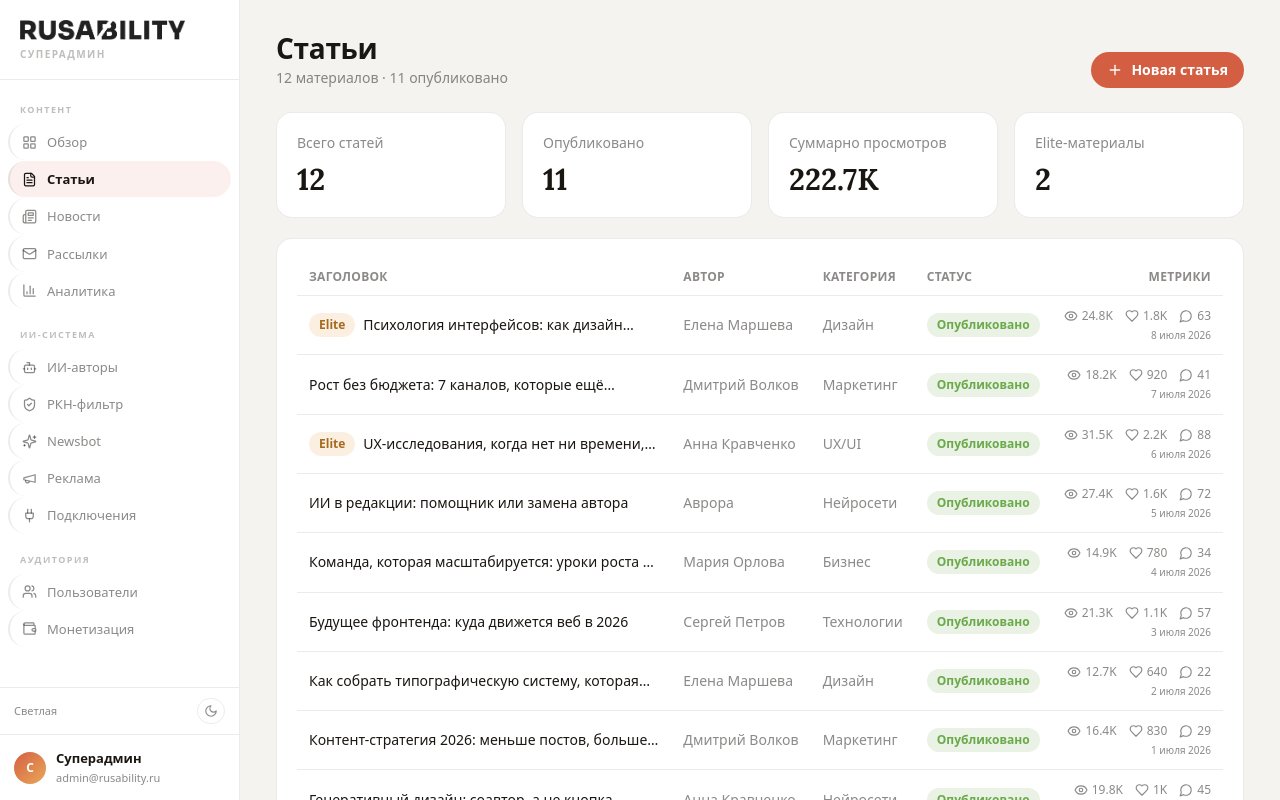
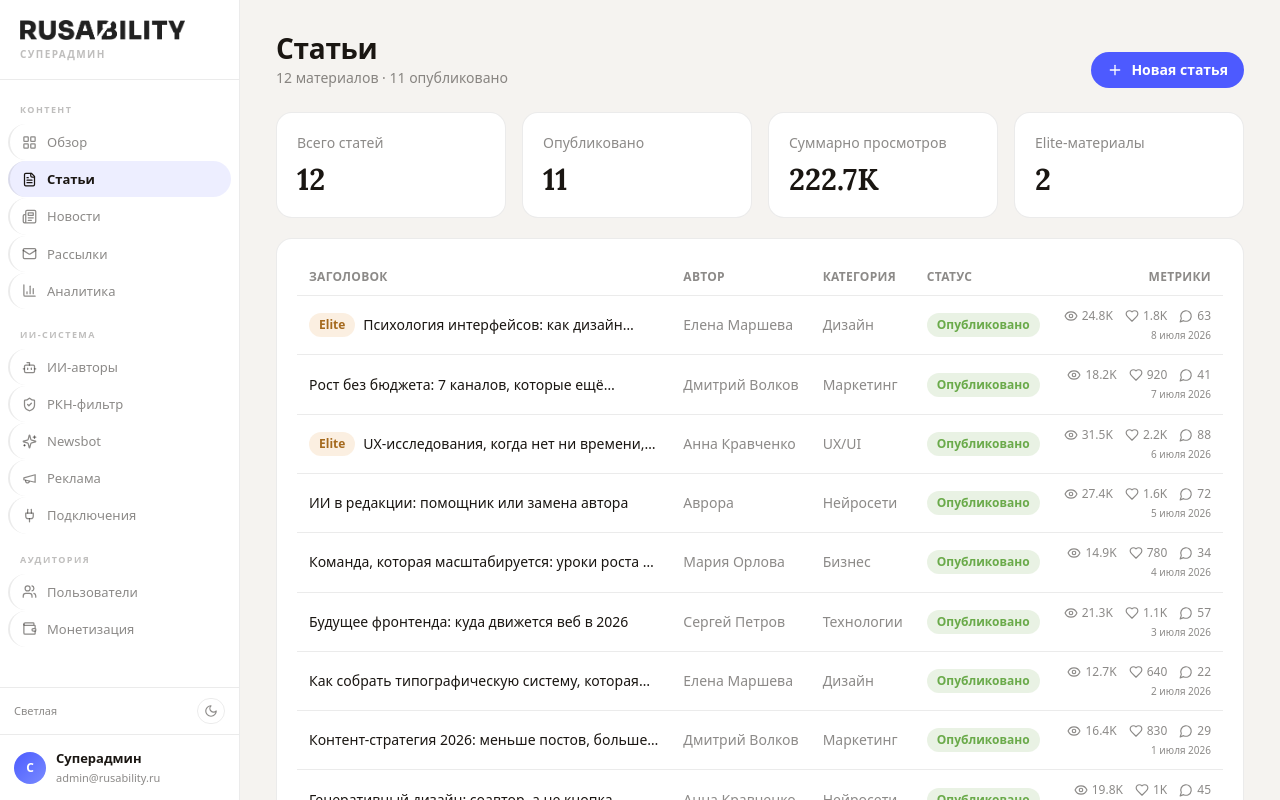
Before and after one commit to renascenceio/rusability, a Next.js app: page /admin/articles in a window 1280 px wide. Shown: the top 800 px of the page. Built offline with nearby package versions, Linux system fonts and the light colour scheme.

Commit message:
feat: update primary color to blue in admin theme
Co-authored-by: renascenceio <178879665+renascenceio@users.noreply.github.com>

```diff
--- a/src/app/admin/page.tsx
+++ b/src/app/admin/page.tsx
@@ -22,7 +22,7 @@ const STATS: Stat[] = [
   {
     label: "Статей",
     value: "1 248",
-    valueColor: "text-[#d45e42]",
+    valueColor: "text-[var(--primary)]",
     sub: "48 за сегодня",
     subColor: "text-[var(--muted-foreground)]",
   },
--- a/src/app/globals.css
+++ b/src/app/globals.css
@@ -239,7 +239,7 @@ h1, h2, h3, h4, h5 {
 }
 
 /* Admin shell — scoped tokens matching the Rusability Admin prototype.
-   Terracotta (#D45E42) primary, white/near-black sidebar, follows light/dark. */
+   Blue (#4d5aff) primary, white/near-black sidebar, follows light/dark. */
 .admin-root {
   --background: #f5f3f0;
   --sidebar: #ffffff;
@@ -253,9 +253,9 @@ h1, h2, h3, h4, h5 {
   --foreground: #1a1612;
   --muted-foreground: rgba(26, 22, 18, 0.5);
   --faint: rgba(26, 22, 18, 0.28);
-  --primary: #d45e42;
+  --primary: #4d5aff;
   --primary-foreground: #ffffff;
-  --primary-soft: rgba(212, 94, 66, 0.09);
+  --primary-soft: rgba(77, 90, 255, 0.1);
   --shadow-card: 0 1px 3px rgba(0, 0, 0, 0.05), 0 3px 10px rgba(0, 0, 0, 0.04);
   background: var(--background);
   min-height: 100dvh;
@@ -273,9 +273,9 @@ h1, h2, h3, h4, h5 {
   --foreground: #f0ebe3;
   --muted-foreground: rgba(240, 235, 227, 0.48);
   --faint: rgba(240, 235, 227, 0.22);
-  --primary: #d45e42;
-  --primary-foreground: #ffffff;
-  --primary-soft: rgba(212, 94, 66, 0.1);
+  --primary: #7a8aff;
+  --primary-foreground: #0a0806;
+  --primary-soft: rgba(122, 138, 255, 0.14);
   --shadow-card: none;
 }
 
--- a/src/components/admin/AdminShell.tsx
+++ b/src/components/admin/AdminShell.tsx
@@ -153,7 +153,7 @@ export function AdminShell({ children }: { children: React.ReactNode }) {
                     className={cn(
                       "my-px flex items-center gap-2.5 rounded-lg border-l-2 px-3 py-[7px] text-[13px] transition-colors",
                       active
-                        ? "border-[#d45e42] bg-[var(--primary-soft)] font-semibold text-[var(--foreground)]"
+                        ? "border-[var(--primary)] bg-[var(--primary-soft)] font-semibold text-[var(--foreground)]"
                         : "border-transparent font-normal text-[var(--muted-foreground)] hover:bg-[var(--surface-2)] hover:text-[var(--foreground)]",
                     )}
                   >
@@ -170,7 +170,7 @@ export function AdminShell({ children }: { children: React.ReactNode }) {
         <div className="border-t border-[var(--border)]">
           <ThemeControl />
           <div className="flex items-center gap-2.5 border-t border-[var(--border)] px-3.5 py-3">
-            <div className="flex h-8 w-8 shrink-0 items-center justify-center rounded-full bg-gradient-to-br from-[#d45e42] to-[#e8a85a] text-xs font-bold text-white">
+            <div className="flex h-8 w-8 shrink-0 items-center justify-center rounded-full bg-gradient-to-br from-[#4d5aff] to-[#7a8aff] text-xs font-bold text-white">
               С
             </div>
             <div className="min-w-0">
```
